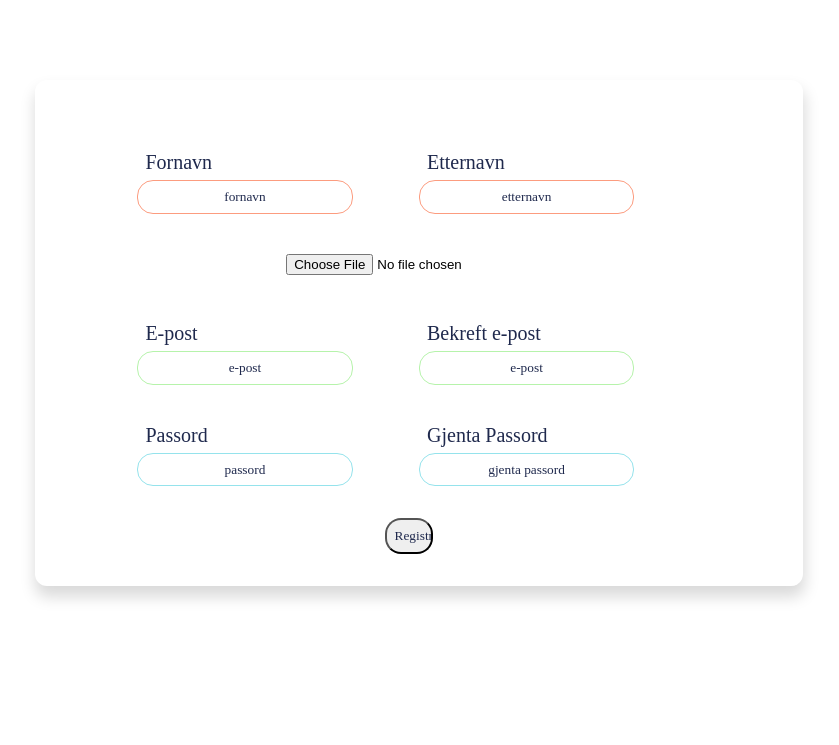
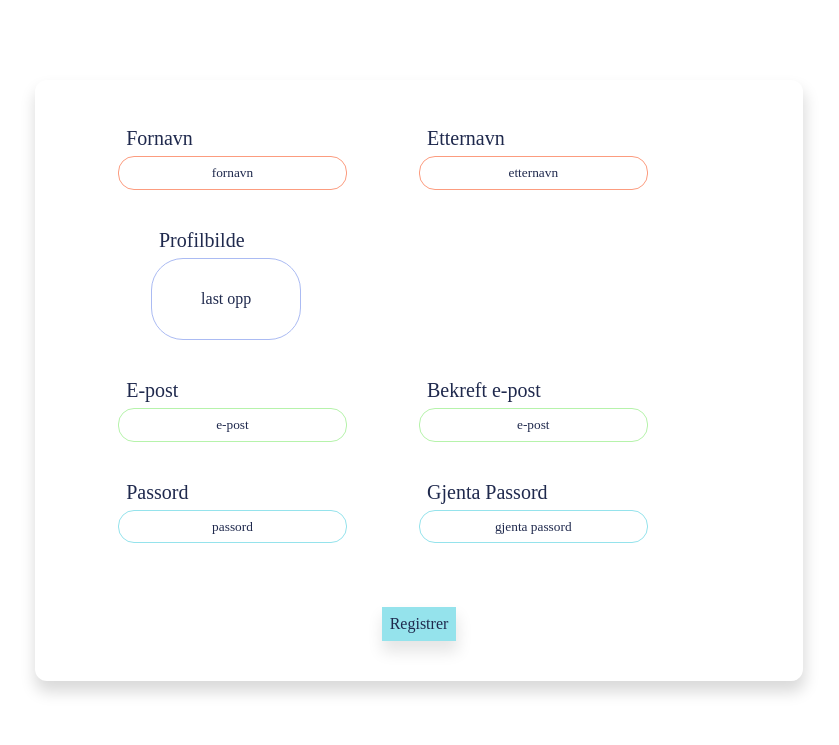
Before and after one commit to mrdoggel/Trivselslaben, a PHP site: page /registrer.php in a window 1280 px wide. Shown: the part 160-905 px from the top of the page, without its empty margins (221-1060 px from the left). Before the commit the page ends 760 px from the top, so only its background shows below. Run offline with PHP 8.4, Linux system fonts and the light colour scheme; data that the repository does not hold is empty.

Commit message:
styling på registreringssiden og min side

```diff
--- a/assets/css/forside.css
+++ b/assets/css/forside.css
@@ -137,7 +137,7 @@ section {
   border-radius: 1rem;
   width: 15%;
   margin: 0rem 3rem 3rem 3rem;
-  box-shadow: 1px 1px 20px 1px rgb(0 0 0 / 10%);
+  box-shadow: 1px 1px 20px 1px rgb(0 0 0 / 20%);
   text-align: center;
   display: flex;
   flex-wrap: wrap;
@@ -163,13 +163,12 @@ section {
 }
 
 .modul {
-  margin-bottom: 20px;
   border-radius: 25px;
   width: 25%;
   box-shadow:  1px 1px 20px 1px rgb(0 0 0 / 10%);
   display: flex;
   flex-flow: wrap;
-  margin: 1rem;
+  margin: 0rem 1rem 1rem 1rem;
   position: relative;
   min-height: 30vh;
 }
@@ -223,6 +222,7 @@ section {
   background-color: #f2f088;
   font-size: 1.5rem;
   transition: all 0.5s;
+  cursor: pointer;
 }
 
 /* FULLFØRT */
--- a/assets/css/global.css
+++ b/assets/css/global.css
@@ -41,3 +41,20 @@ label{
 #hidden{
   display: none;
 }
+#error {
+  display: block;
+  text-align: center;
+  margin-top: 0.75rem;
+}
+#error p{
+  color: #FF9494;
+  padding: 0.25rem;
+}
+.error {
+  display: block;
+  text-align: center;
+}
+.error p{
+  color: #FF9494;
+  padding: 0.25rem;
+}
--- a/assets/css/login.css
+++ b/assets/css/login.css
@@ -42,6 +42,7 @@
 
 .loginBox {
     margin: auto;
+    margin-top: 8rem;
     box-shadow: 1px 1px 10px rgb(71 71 71 / 30%);
     width: 60%;
     border-radius:10px;
--- a/assets/css/registrer.css
+++ b/assets/css/registrer.css
@@ -25,16 +25,13 @@ main {
     box-shadow: 1px 10px 15px 1px rgb(0 0 0 / 15%);
 }
 form {
-    padding: 2rem;
+    padding: 0.5rem;
+    margin-bottom: 4rem;
 }
 form > div {
     display: flex;
     flex-wrap: nowrap;
     justify-content: center;
-}
-#registrer-div{
-    width: 100%;
-    margin-top: 2rem;
 }
 form > div > div {
     width: 40%;
@@ -48,7 +45,8 @@ input {
     text-align: center;
     border-radius: 1rem;
 }
-#registrer{
+input[type=submit] {
+    margin: 4rem 0rem 2rem 0rem;
     font-size: 1rem;
     width: fit-content;
     border: none;
@@ -61,26 +59,55 @@ label, input {
     padding: 0.5rem;
     display: block;
 }
+input:focus{
+    outline: none;
+    padding: 0.75rem;
+    transition: all 0.5s;
+}
+#profilbilde {
+    justify-content: flex-start;
+}
+#profilbilde div {
+    width: 20%;
+    padding-left: 6.75rem;
+}
+#last-opp-btn{
+    font-size: 1rem;
+    border: 0.0682rem solid #ABBBF3;
+    border-radius: 2rem;
+    padding: 2rem;
+    cursor: pointer;
+    text-align: center;
+}
+#bilde {
+    width: 0.1px;
+	height: 0.1px;
+	opacity: 0;
+	overflow: hidden;
+	position: absolute;
+	z-index: -1;
+}
 #navn input {
     border: 0.0682rem solid #FC9C7F;
 }
-#navn input[type=text]:focus {
-    border: 0.0682rem solid #FC9C7F;
+#navn input:focus{
+    background-color: rgb(252	156	127 / 15%);
 }
 #e-post input {
+    background-color: #B6F3AB 15%;
     border: 0.0682rem solid #B6F3AB;
 }
-#e-post input[type=text]:focus {
-    border: 0.0682rem solid #B6F3AB;
+#e-post input:focus {
+    background-color: rgb(182	243	171 / 15%);
 }
 #passord input {
     border: 0.0682rem solid #95E3EC;
 }
-#passord input[type=password]:focus {
-    border: 0.0682rem solid #95E3EC;
+#passord input:focus {
+    background-color: rgb(149	227	236 / 15%);
 }
-
-#registrer:hover {
+input[type=submit]:hover {
+    font-size: 1.2rem;
     box-shadow: none;
     transition: all 0.3s;
     letter-spacing: 0.04rem;
--- /dev/null
+++ b/assets/js/registreringStyle.js
@@ -0,0 +1,42 @@
+"use strict"
+
+let $inputFelter;
+let $bilde;
+
+document.addEventListener("DOMContentLoaded", init);
+
+function init(){
+    $inputFelter = document.querySelectorAll("input");
+    $inputFelter.forEach((element)=>{
+        element.addEventListener("blur", settStyle);
+    });
+
+    document.querySelector("#last-opp-btn").addEventListener("mouseover", sjekkOpplastning);
+    document.querySelector("#last-opp-btn").addEventListener("mouseleave", sjekkOpplastning);
+}
+
+function settStyle(e){
+    e.preventDefault();
+    const $containerID = e.target.parentElement.parentElement.id;
+    if(e.target.value != ""){
+        $containerID == "navn" ? e.target.style = "background-color: rgb(252	156	127 / 15%); border: none; font-size: 1.5rem; font-weight:lighter; box-shadow: 1px 10px 15px 1px rgb(0 0 0 / 5%);" : "";
+        $containerID == "e-post" ? e.target.style = "background-color: rgb(182	243	171 / 15%); border: none; font-size: 1.5rem; font-weight:lighter; box-shadow: 1px 10px 15px 1px rgb(0 0 0 / 5%);" : "";
+        $containerID == "passord" ? e.target.style = "background-color: rgb(149	227	236 / 15%); border: none; font-size: 1.5rem; font-weight:lighter; box-shadow: 1px 10px 15px 1px rgb(0 0 0 / 5%);" : "";
+    }
+    else{
+        e.target.style.backgroundColor = "";
+        e.target.style.border = "";
+        e.target.style.fontSize = "";
+        e.target.style.fontWeight = "";
+    }
+}
+
+function sjekkOpplastning(e){
+    e.preventDefault();
+    $bilde = document.querySelector("input[type=file]")
+    if ($bilde.value != ""){
+        document.querySelector("#last-opp-btn").innerHTML = `${$bilde.value.split('\\').pop()}`;
+        document.querySelector("#last-opp-btn").style = "background-color: rgb(171	187	243 / 15%); border: none; box-shadow: 1px 10px 15px 1px rgb(0 0 0 / 5%);"
+        console.log($bilde.value)
+    }
+}
--- a/assets/js/sendinteresser.js
+++ /dev/null
@@ -1,26 +0,0 @@
-"use strict"
-
-document.addEventListener("DOMContentLoaded", init);
-
-function init(){
-    document.querySelector("#registrer").addEventListener("click", sendInteresser);
-}
-
-function sendInteresser(e){
-    e.preventDefault();
-    const alleValg = ["valg1", "valg2", "valg3", "valg4", "valg5", "valg6"];
-    const $regform = document.querySelector("#regform");
-
-    alleValg.forEach((valg) => {
-        if(sessionStorage.getItem(valg) == null){
-            $regform.insertAdjacentHTML("afterbegin", `<input type="hidden" id="${valg}" name="${valg}" value="null">`);
-            //console.log(`${valg} er ikke blitt valgt:-)`)
-        }
-        else{
-            $regform.insertAdjacentHTML("afterbegin", `<input type="hidden" id="${valg}" name="${valg}" value="${sessionStorage.getItem(valg)}">`);
-            //console.log(`${valg} er blitt valgt med verdi: ${sessionStorage.getItem(valg)}`)
-        }
-    });
-
-    console.log(document.querySelector("#regform").innerHTML);
-}
--- a/registrer.php
+++ b/registrer.php
@@ -9,14 +9,16 @@
     <link rel="stylesheet" href="assets/css/reset.css"/>
     <link rel="stylesheet" href="assets/css/global.css"/>
     <link rel="stylesheet" href="assets/css/registrer.css"/>
-    <script src="assets/js/sendinteresser.js">></script>
+    <!--
+    <script src="assets/js/registrering.js">></script>-->
+    <script src="assets/js/registreringStyle.js"></script>
 </head>
 <body>
     <header>
         <p>Da er du snart i gang! <br> Vennligst fyll ut all informasjon i feltene under </p>
    </header>
     <main>
-        <form action="registrer.php" method="post" enctype="multipart/form-data">
+        <form id="regform" action="registrer.php" method="post" enctype="multipart/form-data">
 
             <?php
 
@@ -43,12 +45,14 @@
                 </div>
             </div>
 
-            <div id="bilde">
+            <div id="profilbilde">
                 <div>
-                    <!-- Her kan du hente profilbilde, kan fikse css-en senere -->
-                    <input type="file" name ="bilde" placeholder="">
+                    <label>Profilbilde</label>
+                    <label for="bilde" id="last-opp-btn">last opp</label>
+                    <input type="file" id="bilde" name="bilde">
 
                 </div>
+
             </div>
 
             <div id="e-post">
@@ -78,12 +82,12 @@
 
             <!-- vet ikke om du må ha den php-greia inn i div-en her -->
             <div id="registrer-div">
-                <span><input name="reg-knapp" type="submit" value="Registrer"></span>
+                <input name="reg-knapp" type="submit" value="Registrer">
             </div>
             <?php  if (count($errors) > 0) : ?>
                 <div class="error">
                     <?php foreach ($errors as $error) : ?>
-                    <p style="color: red;"><?php echo $error ?></p>
+                    <p>* <?php echo $error ?></p>
                     <?php endforeach ?>
                 </div>
             <?php  endif ?>
```
Also changed, not shown: assets/css/minside.css (+49 -8 lines), assets/js/minside.js (+11 -0 lines), minside.php (+18 -11 lines), assets/images/623cc5a004e9f3.10786411.jpg (added), assets/images/623ccb862100c1.04375609.png (added), assets/images/623ccb8da04092.85810356.jpg (added), assets/images/623cceb62a85b0.09646694.png (added), assets/images/623ccebba08ed2.31094762.jpg (added).
